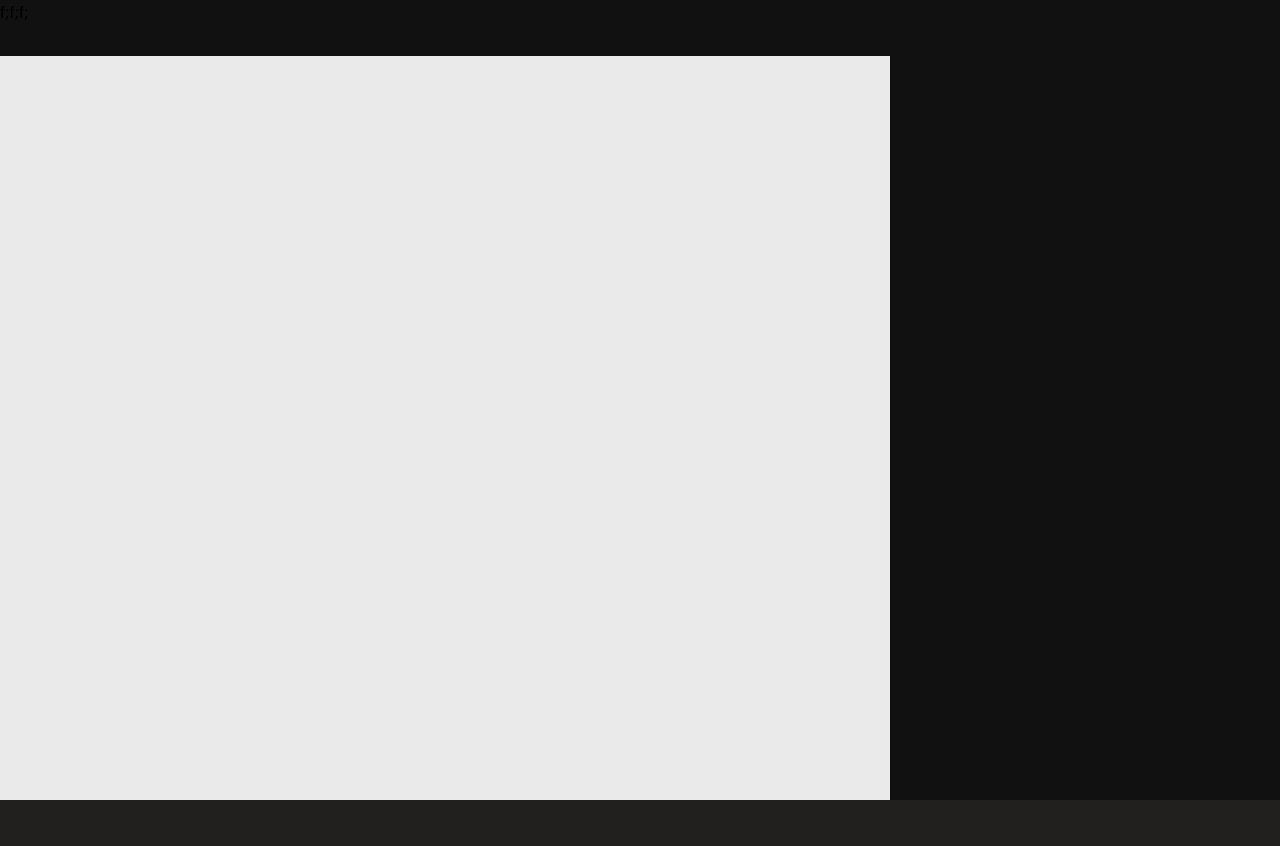
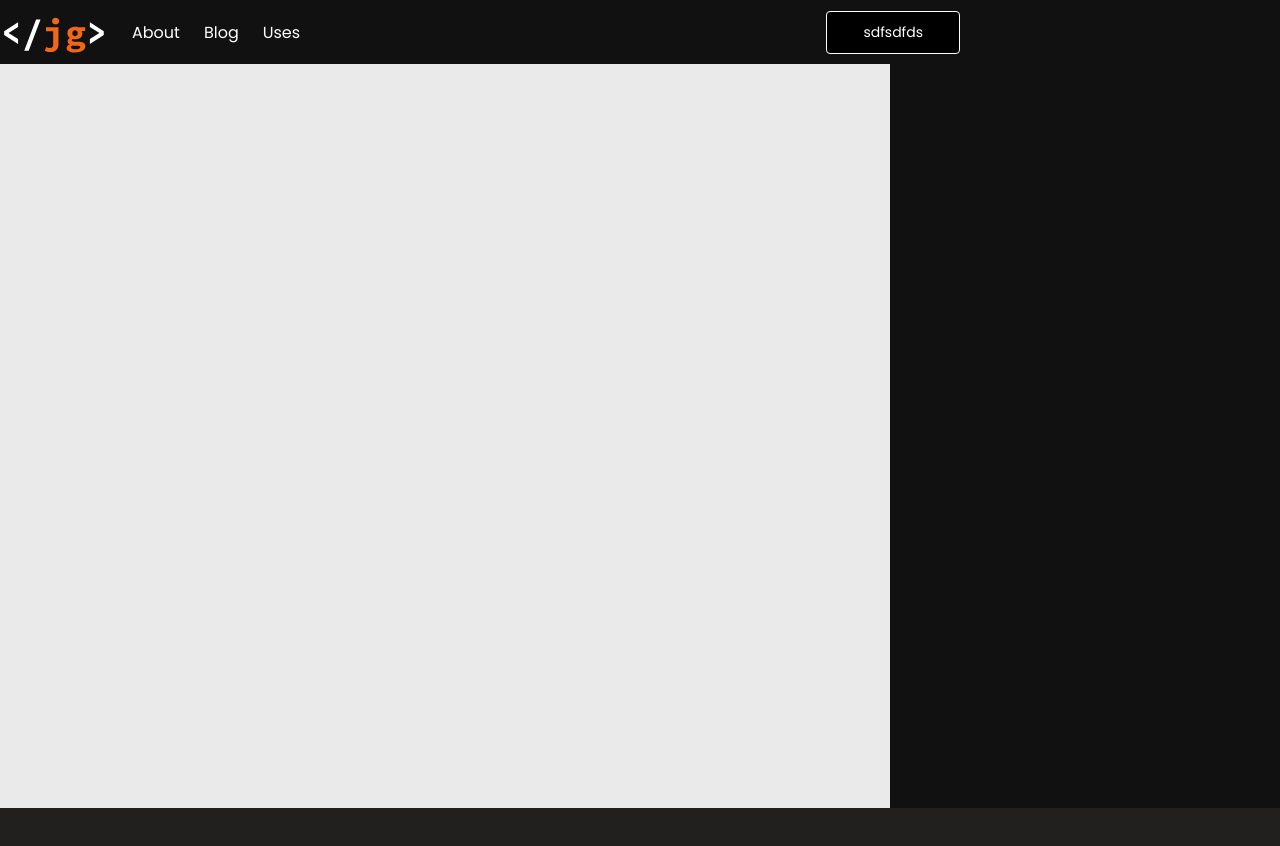
Before and after one commit to JGSolutions/jerry-gagliano, a Next.js app: page / in a window 1280 px wide. Shown: the top 846 px of the page. Built offline with nearby package versions, Linux system fonts and the light colour scheme.

Commit message:
fixed header styling

```diff
--- a/components/button/button.js
+++ b/components/button/button.js
@@ -1,5 +1,7 @@
+import styles from './button.module.css';
+
 export default function Button() {
     return (
-        <button>sdfsdfds</button>
+        <button className={styles.button}>sdfsdfds</button>
     )
 }
--- a/components/button/button.module.css
+++ b/components/button/button.module.css
@@ -1,4 +1,9 @@
-button {
-    border: 1px solid #fff;
-    background-color: #fff;
+.button {
+    border: 1px solid var(  --primary-text);
+    background-color: black;
+    padding: 10px 36px;
+    border-radius: 4px;
+    color: var(--primary-text);
+    font-size: var( --sm-font);
+    font-weight: var(--fw-regular);
 }
--- a/components/header/header.js
+++ b/components/header/header.js
@@ -1,9 +1,40 @@
 import styles from './header.module.css'
+import Link from 'next/link'
+import Button from '../button/button'
 
 export default function Header() {
     return (
         <header className={styles.header}>
-            f;f;f;
+            <div className={styles.logoContainer}>
+
+                <img src="/jg-logo.svg"></img>
+
+                <nav className={styles.nav}>
+                    <ul role='list' className={styles.menu}>
+                        <li>
+                            <Link href="https://fitvitfitness.com">
+                                <a className={styles.link}>About</a>
+                            </Link>
+                        </li>
+                        <li>
+                            <Link href="https://fitvitfitness.com">
+                                <a className={styles.link}>
+                                    Blog
+                                </a>
+                            </Link>
+                        </li>
+                        <li>
+                            <Link href="https://fitvitfitness.com">
+                                <a className={styles.link}>
+                                    Uses
+                                </a>
+                            </Link>
+                        </li>
+                    </ul>
+                </nav>
+            </div>
+
+            <Button></Button>
         </header>
     )
 }
--- a/components/header/header.module.css
+++ b/components/header/header.module.css
@@ -1,4 +1,32 @@
 .header {
-    height: 56px;
+    height: 64px;
+    display: flex;
+    align-items: center;
+    justify-content: space-between;
+    flex-direction: row;
+    width: 100%;
+    max-width: 960px;
+}
+
+.logoContainer {
     display: flex;
 }
+
+.nav {
+    margin-left: 24px;
+    display: flex;
+    align-items: center;
+}
+
+.menu {
+    display: flex;
+}
+
+.menu li {
+    padding-right: 24px;
+}
+
+.link {
+    text-decoration: none;
+    color: var(--primary-text);
+}
--- a/pages/index.js
+++ b/pages/index.js
@@ -17,7 +17,7 @@ export async function getStaticProps() {
 
 export default function Home({ allPostsData }) {
   return (
-    <div className={styles.container}>
+    <div>
       <Head>
         <title>Jerry Gagliano - Fullstack Web Developer from Montreal</title>
         <meta name="description" content="Jerry Gagliano fullstack developer from Montreal, Quebec. Passionate about developing apps with React, Angular, Node.js and Firebase." />
--- a/styles/Home.module.css
+++ b/styles/Home.module.css
@@ -6,6 +6,7 @@
 
 .heroSection {
   max-width: 890px;
+  width: 100%;
   height: calc(100vh - 56px);
   background-color: #eaeaea;
 }
--- a/styles/globals.css
+++ b/styles/globals.css
@@ -7,7 +7,13 @@
   --third-background: #312E2E;
 
   --ff-primary: "Poppins", sans-serif;
+
   --primary-text: white;
+  --secondary-text: white;
+
+  --caption-font: 12px;
+  --sm-font: 14px;
+  --reg-font: 16px;
 
   --fw-regular: 400;
   --fw-medium: 500;
```
